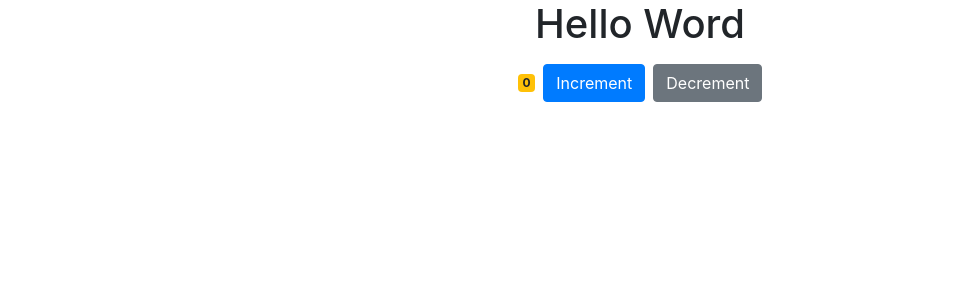
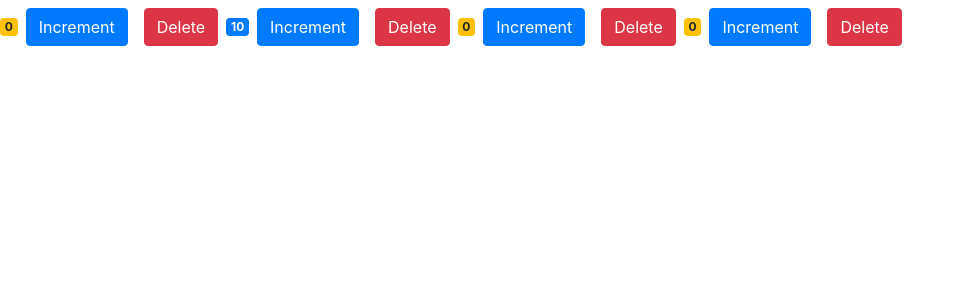
Before and after one commit to ChrisBaidoo/counter-app, a React (Create React App) app: page / in a window 1280 px wide. Shown: the top 300 px of the page, without its empty margins (0-965 px from the left). Built offline with nearby package versions, Linux system fonts and the light colour scheme.

Commit message:
created counters component

```diff
--- a/src/App.js
+++ b/src/App.js
@@ -1,11 +1,11 @@
 import React from 'react';
-import Counter from './components/counter'
-import './App.css';
+import Counters from './components/counters'
+// import './App.css';
 
 function App() {
   return (
     <div className="App">
-    <Counter/>
+    <Counters/>
     </div>
   );
 }
--- a/src/components/counter.jsx
+++ b/src/components/counter.jsx
@@ -2,35 +2,48 @@ import React, { Component } from 'react'
 
 class Counter extends Component {
     state = {
-        count: 0
+        value: this.props.value,
+        tags: ["tag1", "tag2", "tag3", "tag4",]
+    }
+
+    renderTags = () => {
+
+       return this.state.tags.length === 0 ? <p>There are no tags</p> : <ul>{this.state.tags.map(tag => <li key={tag}>{tag}</li>)} </ul>
+
     }
 
     increment = () => {
         this.setState({
-            count: this.state.count + 1
+            value: this.state.value + 1
         })
     }
 
     decrement = () =>{
         this.setState({
-            count: this.state.count - 1
+            value: this.state.value - 1
         })
     }
 
+
+
     getbadgeClasses ()  {
         let classes = "badge badge-";
-        classes += this.state.count === 0 ? "warning" : "primary";
+        classes += this.state.value === 0 ? "warning" : "primary";
         return classes;
     }
 
+
+
     render() {
+        console.log('thjkdfd', this.props)
+
+
         return (
             <React.Fragment>
-                <h1>Hello Word</h1>
-                <span className={this.getbadgeClasses()}>{this.state.count}</span>
-
+                <span className={this.getbadgeClasses()}>{this.state.value}</span>
                 <button className="btn btn-primary m-2" onClick={this.increment}>Increment</button>
-                <button className="btn btn-secondary" onClick={this.decrement}>Decrement</button>
+                {/* <button className="btn btn-secondary" onClick={this.decrement}>Decrement</button>     */}
+                <button onClick={() => this.props.handleDelete(this.props.id)} className="btn btn-danger btn-small m-2">Delete</button>
             </React.Fragment>
         );
 
--- /dev/null
+++ b/src/components/counters.jsx
@@ -0,0 +1,31 @@
+import React, { Component } from 'react';
+import Counter from './counter'
+
+class Counters extends Component {
+
+    state = {
+        counters: [
+            {id: 1, value: 0},
+            {id: 2, value: 10},
+            {id: 3, value: 0},
+            {id: 4, value: 0}
+        ]
+    }
+
+    handleDelete = counterId => {
+        console.log('Heloo'+ counterId)
+        // this.setState({counters: [...this.state.counters, this.state.counters.map(couter =>)]})
+    };
+
+    render() {
+        return (
+         <div>
+           {this.state.counters.map(counter =>
+           <Counter key={counter.id} value={counter.value} handleDelete={this.handleDelete}  />)}
+
+        </div>
+         );
+    }
+}
+
+export default Counters;
--- a/src/index.js
+++ b/src/index.js
@@ -2,15 +2,13 @@ import React from 'react';
 import ReactDOM from 'react-dom';
 import './index.css';
 import App from './App';
-import * as serviceWorker from './serviceWorker';
 import 'bootstrap/dist/css/bootstrap.css'
+// import Counters from './components/counters';
 
 ReactDOM.render(
   <React.StrictMode>
+    {/* <Counters/> */}
     <App />
   </React.StrictMode>,
   document.getElementById('root')
 );
-
-
-serviceWorker.unregister();
```
